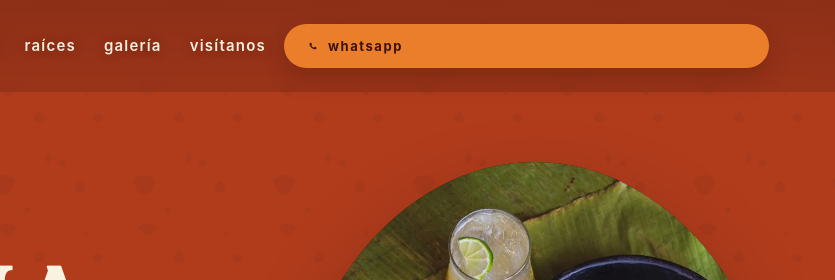
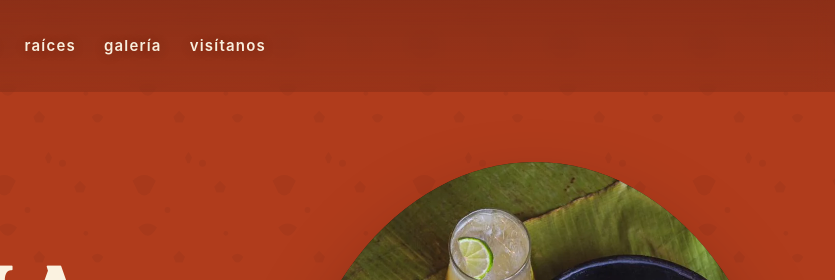
Before and after one commit to lucycaolaya2307-cell/lacocinadeorfa-landing, a website: page index.html in a window 1280 px wide. Shown: the top 280 px of the page, 445-1280 px from the left. Drawn offline with Linux system fonts and the light colour scheme.

Commit message:
Remove nav WhatsApp button

```diff
--- a/assets/css/styles.css
+++ b/assets/css/styles.css
@@ -191,23 +191,6 @@
     }
     .nav__links a:hover { opacity: 1; }
     .nav__links a:hover::after { transform: scaleX(1); transform-origin: left; }
-
-    .nav__cta {
-      display: none;
-      align-items: center; gap: 8px;
-      padding: 12px 22px;
-      background: var(--naranja);
-      color: var(--marron);
-      font-size: 13px;
-      font-weight: 700;
-      letter-spacing: 0.12em;
-      text-transform: lowercase;
-      border-radius: 999px;
-      box-shadow: 0 12px 24px rgba(26, 8, 6, 0.16);
-      transition: all 0.25s;
-    }
-    @media (min-width: 700px) { .nav__cta { display: inline-flex; } }
-    .nav__cta:hover { background: var(--hueso); transform: translateY(-1px); }
 
     .nav__burger {
       display: flex; flex-direction: column; gap: 5px;
--- a/index.html
+++ b/index.html
@@ -50,10 +50,6 @@
       <a href="#galeria">galería</a>
       <a href="#visita">visítanos</a>
     </div>
-    <a href="https://wa.me/573182789391?text=Hola%20Orfa%2C%20me%20interesa%20hacer%20un%20pedido" class="nav__cta" target="_blank" rel="noopener noreferrer">
-      <svg width="14" height="14" viewBox="0 0 24 24" fill="currentColor" aria-hidden="true"><path d="M17.472 14.382c-.297-.149-1.758-.867-2.03-.967-.273-.099-.471-.148-.67.15-.197.297-.767.966-.94 1.164-.173.199-.347.223-.644.075-.297-.15-1.255-.463-2.39-1.475-.883-.788-1.48-1.761-1.653-2.059-.173-.297-.018-.458.13-.606.134-.133.298-.347.446-.52.149-.174.198-.298.298-.497.099-.198.05-.371-.025-.52-.075-.149-.669-1.612-.916-2.207-.242-.579-.487-.5-.669-.51-.173-.008-.371-.01-.57-.01-.198 0-.52.074-.792.372-.272.297-1.04 1.016-1.04 2.479 0 1.462 1.065 2.875 1.213 3.074.149.198 2.096 3.2 5.077 4.487.709.306 1.262.489 1.694.625.712.227 1.36.195 1.871.118.571-.085 1.758-.719 2.006-1.413.248-.694.248-1.289.173-1.413-.074-.124-.272-.198-.57-.347"/></svg>
-      whatsapp
-    </a>
     <button class="nav__burger" aria-label="Abrir menú" id="burger">
       <span></span><span></span><span></span>
     </button>
```
